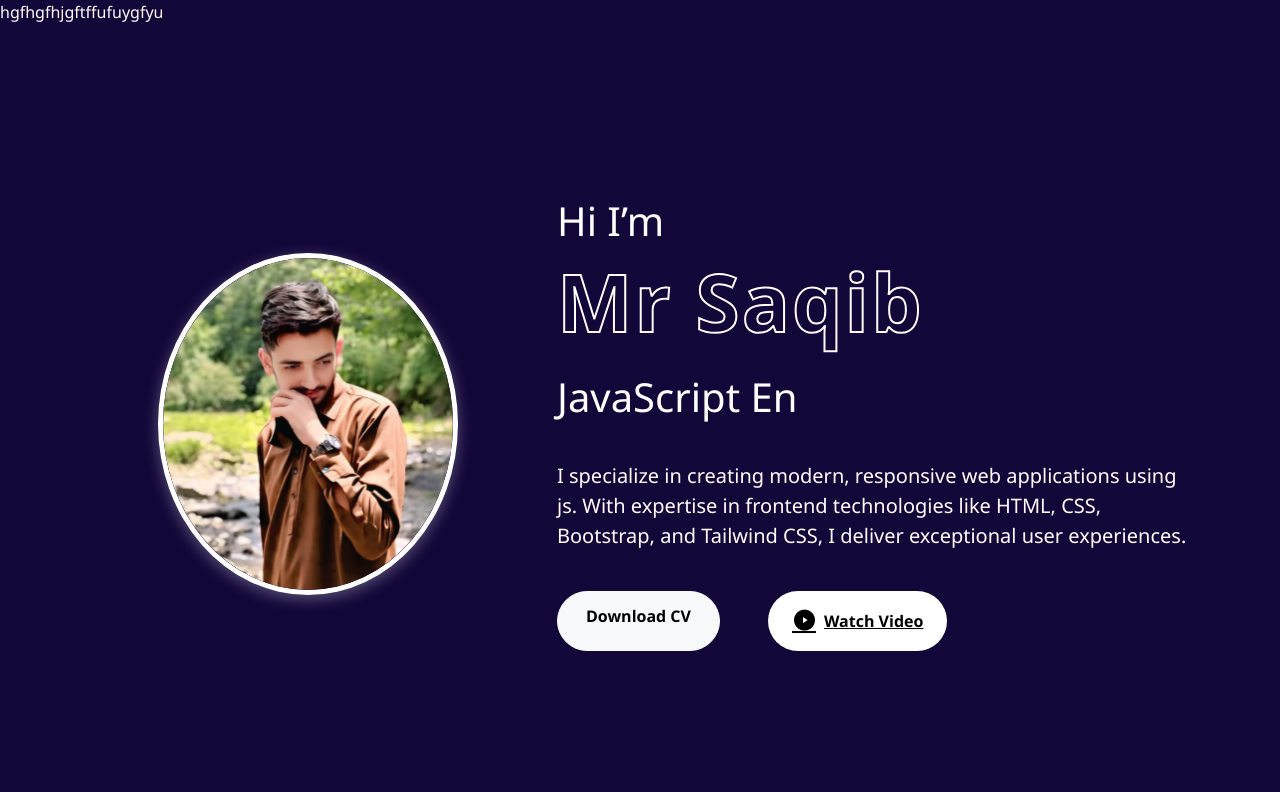
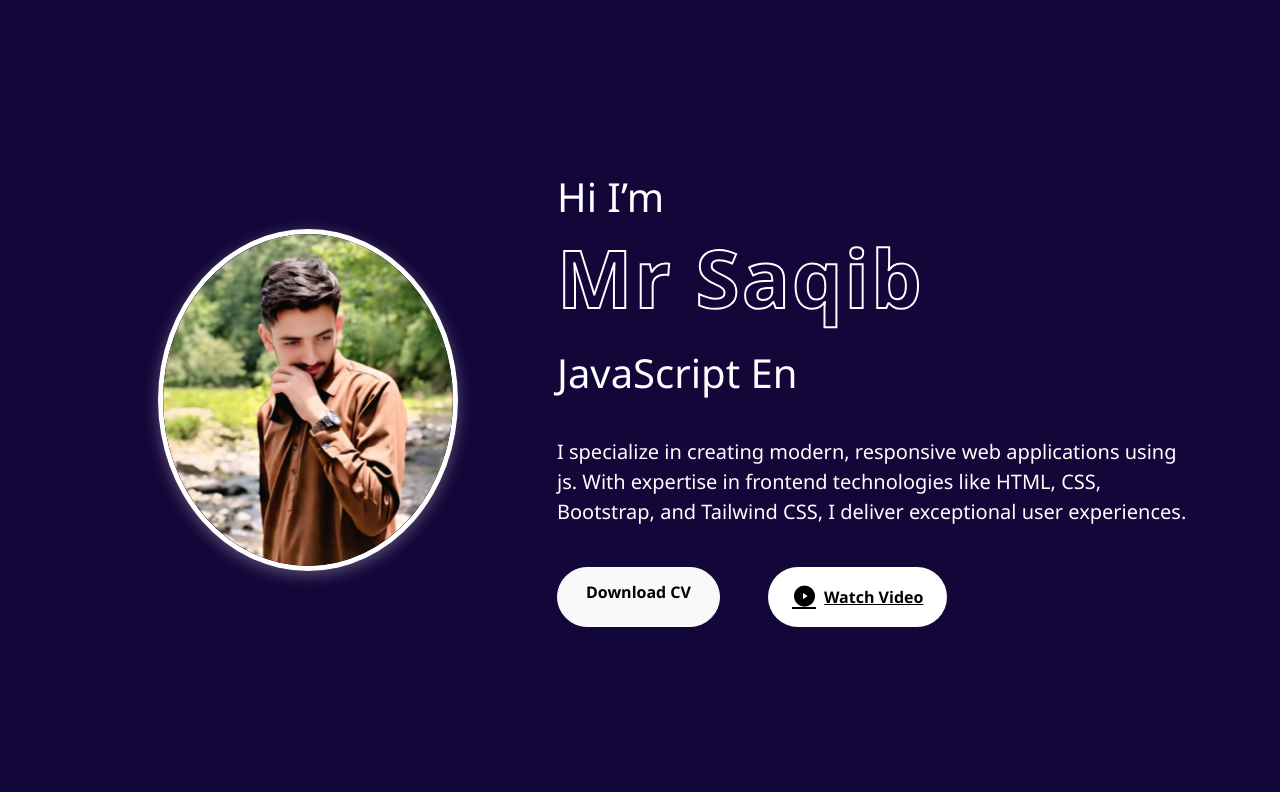
Before and after one commit to saqibma960-prog/CodeWithSaqib, a plain HTML site: page index.html in a window 1280 px wide. Shown: the top 792 px of the page. Drawn offline with nearby package versions, Linux system fonts and the light colour scheme.

Commit message:
Update index.html

```diff
--- a/index.html
+++ b/index.html
@@ -12,7 +12,7 @@
   <link rel="stylesheet" href="style.css">
 </head>
 <body>
-  <header>hgfhgfhjgftffufuygfyu
+  <header>
 <nav class="navbar navbar-expand-lg bg-white shadow-sm fixed-top d-none" id="mainNavbar">
   <div class="container">
     <a class="navbar-brand text-black fw-bold" href="home">Code with Mr Saqib</a>
```
